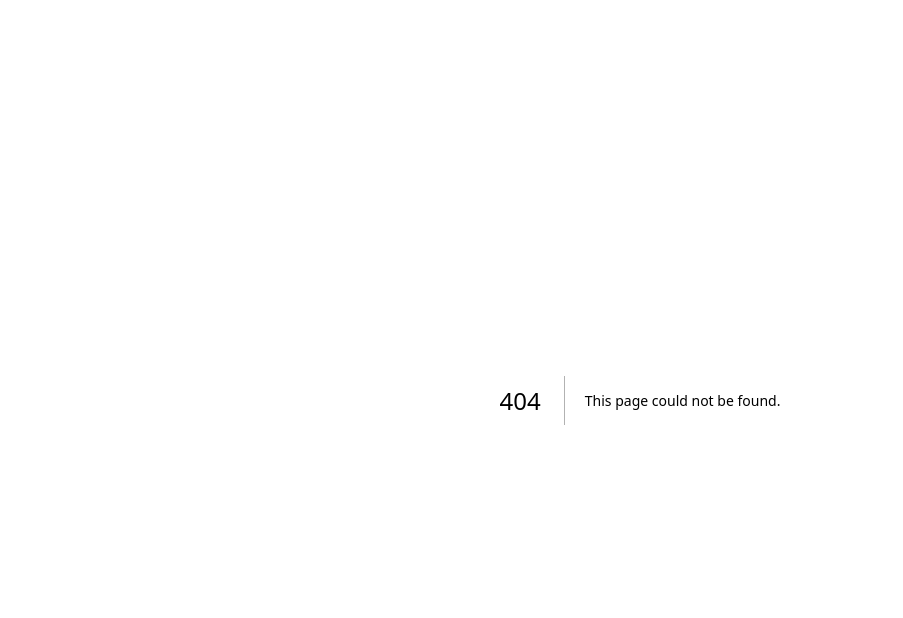
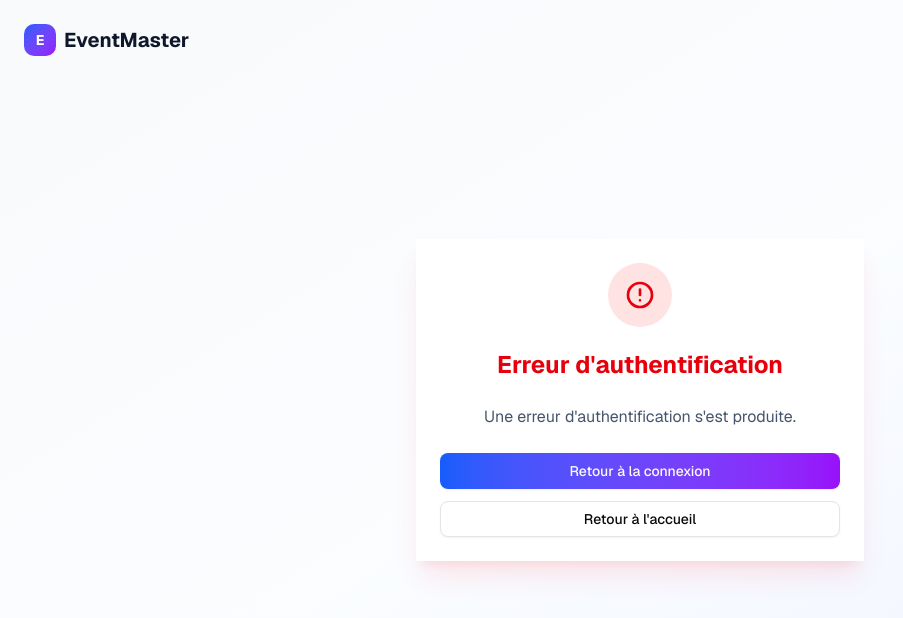
Before and after one commit to Thomaxx78/Archi-SASS, a Next.js app: page /error in a window 1280 px wide. Before the commit this address had no page. Shown: the top 618 px of the page, without its empty margins (0-903 px from the left). Built offline with nearby package versions, Linux system fonts and the light colour scheme.

Commit message:
add middleware + error page

```diff
--- /dev/null
+++ b/src/app/(auth)/error/page.tsx
@@ -0,0 +1,69 @@
+"use client";
+
+import Link from "next/link";
+import { useSearchParams } from "next/navigation";
+import { Button } from "~/components/ui/button";
+import { Card, CardContent, CardHeader, CardTitle } from "~/components/ui/card";
+
+export default function AuthErrorPage() {
+	const searchParams = useSearchParams();
+	const error = searchParams.get("error");
+
+	const getErrorMessage = (error: string | null) => {
+		switch (error) {
+			case "Configuration":
+				return "Il y a un problème avec la configuration du serveur.";
+			case "AccessDenied":
+				return "Accès refusé. Vous n'avez pas l'autorisation d'accéder à cette ressource.";
+			case "Verification":
+				return "Le token a expiré ou a déjà été utilisé.";
+			case "Default":
+			default:
+				return "Une erreur d'authentification s'est produite.";
+		}
+	};
+
+	return (
+		<main className="flex min-h-screen items-center justify-center bg-gradient-to-br from-slate-50 via-blue-50/30 to-indigo-50 p-4">
+			{/* Logo */}
+			<div className="absolute top-6 left-6">
+				<Link href="/" className="flex items-center space-x-2">
+					<div className="flex h-8 w-8 items-center justify-center rounded-lg bg-gradient-to-br from-blue-600 to-purple-600">
+						<span className="text-sm font-bold text-white">E</span>
+					</div>
+					<span className="text-xl font-bold text-slate-900">EventMaster</span>
+				</Link>
+			</div>
+
+			<Card className="w-full max-w-md border-0 shadow-xl shadow-red-500/10">
+				<CardHeader className="text-center">
+					<div className="mx-auto mb-4 flex h-16 w-16 items-center justify-center rounded-full bg-red-100">
+						<svg className="h-8 w-8 text-red-600" fill="none" stroke="currentColor" viewBox="0 0 24 24">
+							<path
+								strokeLinecap="round"
+								strokeLinejoin="round"
+								strokeWidth={2}
+								d="M12 8v4m0 4h.01M21 12a9 9 0 11-18 0 9 9 0 0118 0z"
+							/>
+						</svg>
+					</div>
+					<CardTitle className="text-2xl font-bold text-red-600">Erreur d'authentification</CardTitle>
+				</CardHeader>
+
+				<CardContent className="space-y-6 text-center">
+					<p className="text-slate-600">{getErrorMessage(error)}</p>
+
+					<div className="space-y-3">
+						<Button asChild className="w-full bg-gradient-to-r from-blue-600 to-purple-600 hover:from-blue-700 hover:to-purple-700">
+							<Link href="/login">Retour à la connexion</Link>
+						</Button>
+
+						<Button variant="outline" asChild className="w-full">
+							<Link href="/">Retour à l'accueil</Link>
+						</Button>
+					</div>
+				</CardContent>
+			</Card>
+		</main>
+	);
+}
--- a/src/app/(auth)/login/page.tsx
+++ b/src/app/(auth)/login/page.tsx
@@ -1,7 +1,7 @@
 "use client";
 
 import { useState } from "react";
-import { useRouter } from "next/navigation";
+import { useRouter, useSearchParams } from "next/navigation";
 import Link from "next/link";
 import { signIn } from "next-auth/react";
 import { Button } from "~/components/ui/button";
@@ -18,6 +18,8 @@ export default function LoginPage() {
 	const [isLoading, setIsLoading] = useState(false);
 
 	const router = useRouter();
+	const searchParams = useSearchParams();
+	const callbackUrl = searchParams.get("callbackUrl") || "/";
 
 	const handleSubmit = async (e: React.FormEvent) => {
 		e.preventDefault();
@@ -42,7 +44,7 @@ export default function LoginPage() {
 				}
 			} else if (result?.ok) {
 				console.log("SignIn successful, redirecting...");
-				router.push("/");
+				router.push(callbackUrl);
 			}
 		} catch (error) {
 			console.error("SignIn exception:", error);
--- a/src/app/profile/page.tsx
+++ b/src/app/profile/page.tsx
@@ -1,12 +1,11 @@
 import { auth } from "~/server/auth";
-import { redirect } from "next/navigation";
 import Profile from "~/components/05-pages/Profile";
 
 export default async function ProfilePage() {
 	const session = await auth();
 
 	if (!session) {
-		redirect("/");
+		throw new Error("Session non trouvée");
 	}
 
 	return <Profile session={session} />;
--- /dev/null
+++ b/src/middleware.ts
@@ -0,0 +1,40 @@
+import { auth } from '~/server/auth';
+
+export default auth((req) => {
+	const { pathname } = req.nextUrl;
+
+	const publicRoutes = ['/', '/login', '/register', '/verify-email', '/check-email', '/api/auth', '/api/trpc', '/_next', '/favicon.ico'];
+
+	const isPublicRoute = publicRoutes.some((route) => {
+		if (route === '/') {
+			return pathname === '/';
+		}
+		return pathname.startsWith(route);
+	});
+
+	if (!req.auth && !isPublicRoute) {
+		const loginUrl = new URL('/login', req.nextUrl.origin);
+		loginUrl.searchParams.set('callbackUrl', req.nextUrl.href);
+		return Response.redirect(loginUrl);
+	}
+
+	if (req.auth && (pathname === '/login' || pathname === '/register')) {
+		return Response.redirect(new URL('/', req.nextUrl.origin));
+	}
+
+	return;
+});
+
+export const config = {
+	matcher: [
+		/*
+		 * Match all request paths except for the ones starting with:
+		 * - api (API routes)
+		 * - _next/static (static files)
+		 * - _next/image (image optimization files)
+		 * - favicon.ico (favicon file)
+		 * - public (public files)
+		 */
+		'/((?!api|_next/static|_next/image|favicon.ico|public).*)',
+	],
+};
```
